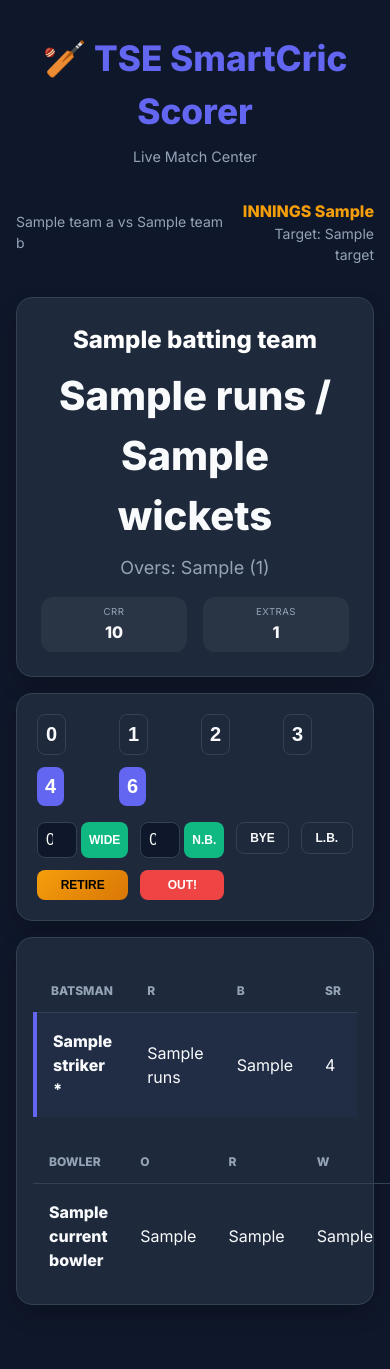
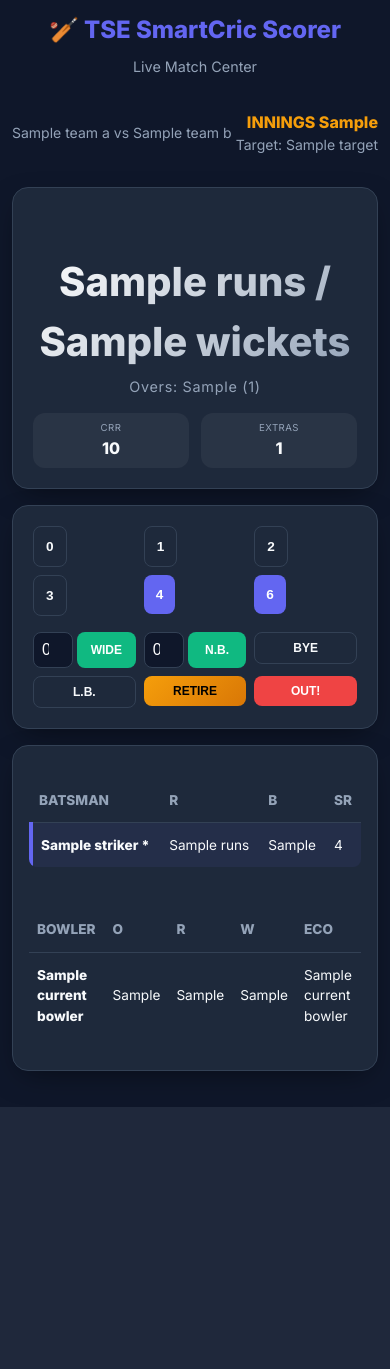
Before and after one commit to dhanesh-vaishnav96/TSE-SmartCric-Scorer, a FastAPI app: template templates/match.html in a window 390 px wide; the page is wider, and only the part inside the window is pictured. After the commit the page ends 1107 px from the top of that part, so only its background shows below. Run offline with FastAPI, Linux system fonts and the light colour scheme; the template is opened without the code that fills it: most values are stand-ins (such as "Sample title", 1, 10 or a date in 2020).

Commit message:
Responsive UI

```diff
--- a/models/match.py
+++ b/models/match.py
@@ -283,6 +283,7 @@
         elif action == "retire":
             self.striker.is_out = True
             self.striker.is_retired = True
+            ball_counted = False
             # No wickets incremented
             # Striker will be replaced by UI interaction
 
--- a/static/style.css
+++ b/static/style.css
@@ -27,18 +27,20 @@
 }
 
 .container {
-    max-width: 800px;
+    max-width: 900px;
     margin: 0 auto;
-    padding: 2rem 1rem;
+    padding: 1rem;
+    width: 100%;
 }
 
 .card {
     background: var(--card-bg);
-    border-radius: 1rem;
-    padding: 2rem;
-    box-shadow: 0 10px 25px -5px rgba(0, 0, 0, 0.3);
+    border-radius: 1.25rem;
+    padding: 1.5rem;
+    box-shadow: 0 10px 30px -10px rgba(0, 0, 0, 0.5);
     border: 1px solid var(--border);
-    margin-bottom: 2rem;
+    margin-bottom: 1.5rem;
+    overflow: hidden;
 }
 
 h1, h2, h3 {
@@ -134,14 +136,19 @@
 }
 
 .score {
-    font-size: 3.5rem;
+    font-size: clamp(2.5rem, 10vw, 4rem);
     font-weight: 800;
-    margin: 0.5rem 0;
+    margin: 0.25rem 0;
+    background: linear-gradient(135deg, #fff, #94a3b8);
+    -webkit-background-clip: text;
+    background-clip: text;
+    -webkit-text-fill-color: transparent;
 }
 
 .overs {
     color: var(--text-muted);
-    font-size: 1.125rem;
+    font-size: clamp(0.9rem, 3vw, 1.125rem);
+    letter-spacing: 0.05em;
 }
 
 .stats-grid {
@@ -166,8 +173,25 @@
 }
 
 .stat-value {
-    font-size: 1.25rem;
+    font-size: clamp(1rem, 4vw, 1.25rem);
     font-weight: 700;
+}
+
+.table-container {
+    width: 100%;
+    overflow-x: auto;
+    -webkit-overflow-scrolling: touch;
+    margin-bottom: 1rem;
+    border-radius: 0.5rem;
+}
+
+.table-container::-webkit-scrollbar {
+    height: 4px;
+}
+
+.table-container::-webkit-scrollbar-thumb {
+    background: var(--border);
+    border-radius: 10px;
 }
 
 /* Control Buttons */
@@ -214,7 +238,56 @@
 
 .player-active {
     border-left: 4px solid var(--primary);
-    background: rgba(99, 102, 241, 0.05);
+    background: rgba(99, 102, 241, 0.08);
+}
+
+@media (max-width: 768px) {
+    .container {
+        padding: 0.75rem;
+    }
+
+    .card {
+        padding: 1.25rem;
+        border-radius: 1rem;
+    }
+
+    .stats-grid {
+        gap: 0.75rem;
+    }
+
+    .stat-box {
+        padding: 0.75rem 0.5rem;
+    }
+
+    table th, table td {
+        padding: 0.75rem 0.5rem;
+        font-size: 0.85rem;
+    }
+}
+
+@media (max-width: 480px) {
+    .title-main {
+        font-size: 1.5rem !important;
+    }
+
+    .score {
+        font-size: 3rem;
+    }
+
+    .controls {
+        grid-template-columns: repeat(3, 1fr);
+        gap: 0.5rem;
+    }
+
+    .run-btn {
+        padding: 0.75rem !important;
+        font-size: 1.1rem;
+    }
+
+    .btn {
+        padding: 0.6rem 1rem;
+        font-size: 0.85rem;
+    }
 }
 
 /* Coin Toss Styles */
@@ -297,8 +370,4 @@
     justify-content: center;
 }
 
-@media (max-width: 600px) {
-    .controls {
-        grid-template-columns: repeat(4, 1fr);
-    }
-}
+/* Removed old simple media query */
--- a/templates/match.html
+++ b/templates/match.html
@@ -6,6 +6,13 @@
     <title>Live Score | Cricket Pro</title>
     <link rel="stylesheet" href="/static/style.css">
     <link href="https://fonts.googleapis.com/css2?family=Inter:wght@400;600;800&display=swap" rel="stylesheet">
+    <style>
+        .title-gradient {
+            -webkit-background-clip: text;
+            background-clip: text;
+            -webkit-text-fill-color: transparent;
+        }
+    </style>
 </head>
 <body>
     <div class="container fade-in">
@@ -85,6 +92,7 @@
 
         <!-- Current Players -->
         <div class="card" style="padding: 1rem;">
+            <div class="table-container">
                 <table>
                     <thead>
                         <tr>
@@ -111,7 +119,9 @@
                         {% endif %}
                     </tbody>
                 </table>
+            </div>
 
+            <div class="table-container">
                 <table style="margin-top: 1.5rem;">
                     <thead>
                         <tr>
@@ -134,5 +144,6 @@
                 </table>
             </div>
         </div>
+    </div>
 </body>
 </html>
--- a/templates/scorecard.html
+++ b/templates/scorecard.html
@@ -57,6 +57,7 @@
             </div>
 
             <h3>Batting</h3>
+            <div class="table-container">
                 <table>
                     <thead>
                         <tr>
@@ -90,12 +91,14 @@
                         {% endfor %}
                     </tbody>
                 </table>
+            </div>
             <div style="margin-top: 1rem; color: var(--text-muted); font-size: 0.875rem;">
                 <strong>Extras:</strong> {{ team.total_extras }} (w {{ team.extras.wide }}, nb {{ team.extras.no_ball }}, b {{ team.extras.bye }}, lb {{ team.extras.leg_bye }})
             </div>
 
             <h3 style="margin-top: 2rem;">Bowling</h3>
             {% set bowling_team = match.team_b if team == match.team_a else match.team_a %}
+            <div class="table-container">
                 <table>
                     <thead>
                         <tr>
@@ -123,6 +126,7 @@
                     </tbody>
                 </table>
             </div>
+        </div>
         {% endfor %}
 
         <div style="display: flex; gap: 1rem; justify-content: center; margin-bottom: 4rem; flex-wrap: wrap;">
```
Lines whose indentation alone changed are shown as unchanged.
